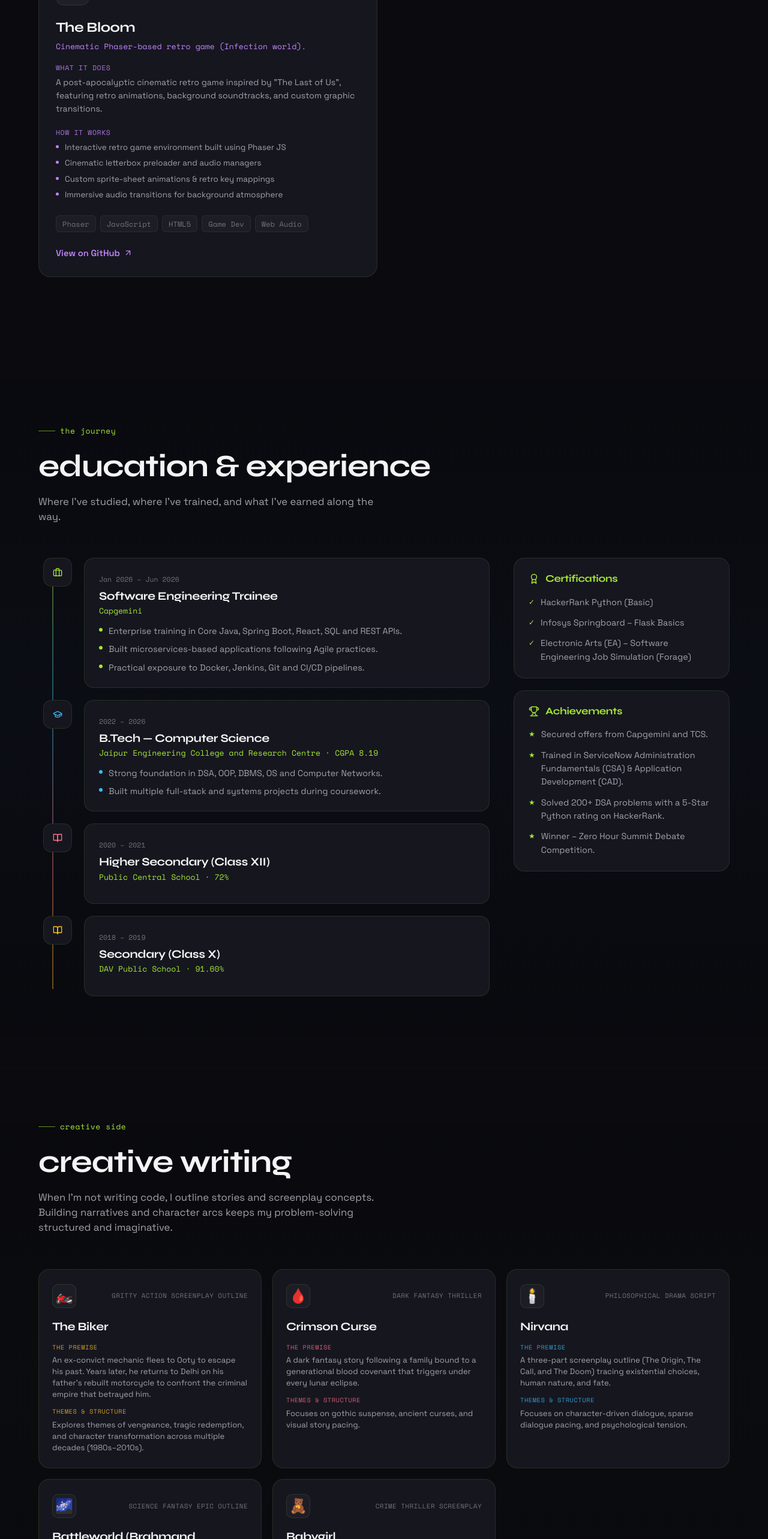
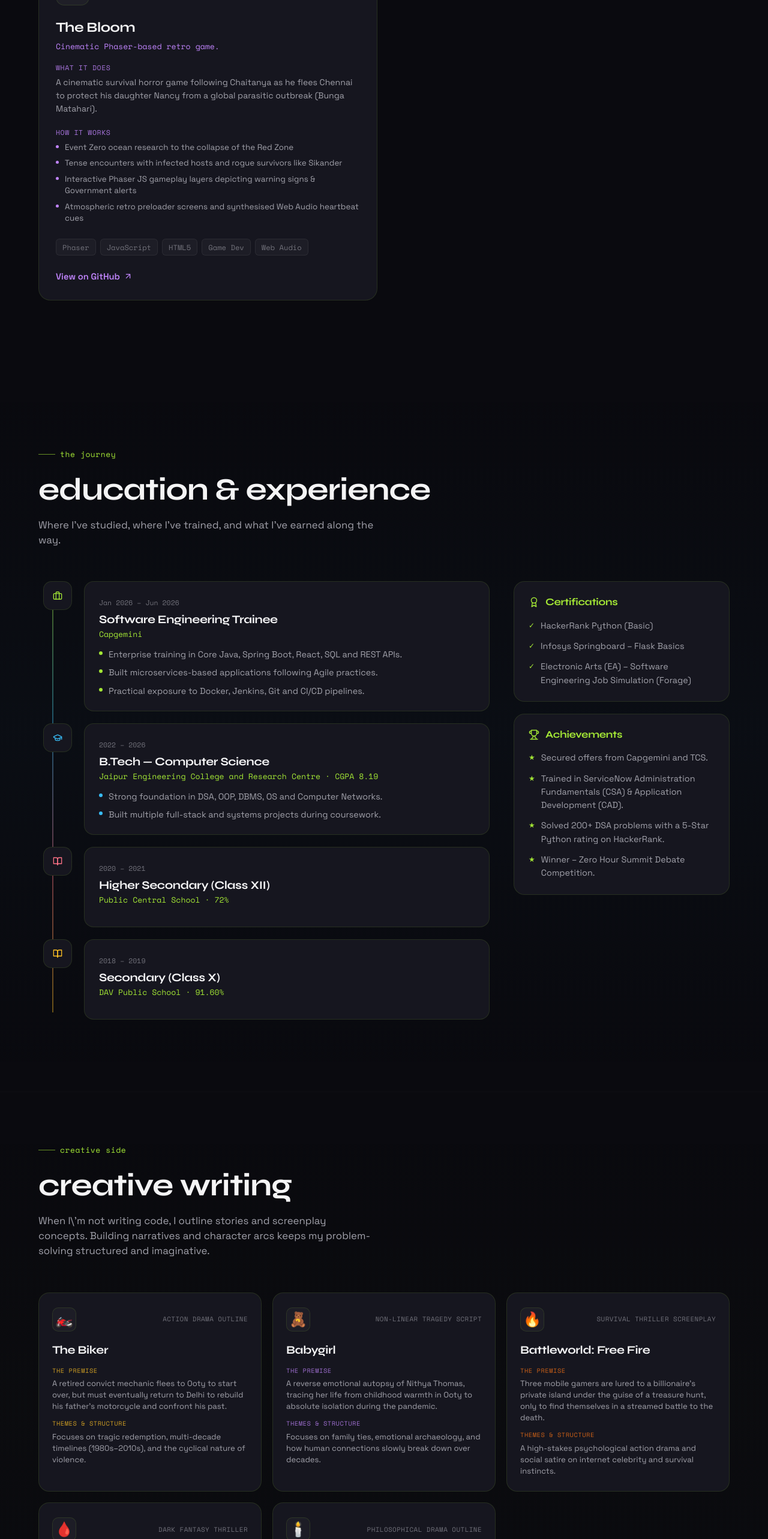
Before and after one commit to Uraj777/portfolio-website, a React (Vite) app: page / in a window 1280 px wide. Shown: the part 4420-6986 px from the top of the page at 60% size. Built offline with nearby package versions, Linux system fonts and the light colour scheme.

Commit message:
Update final story plots, certifications, achievements, and The Bloom narrative

```diff
--- a/src/components/Hobbies.jsx
+++ b/src/components/Hobbies.jsx
@@ -3,43 +3,43 @@ import { BookOpen, Film, Compass } from 'lucide-react';
 const creativeWorks = [
   {
     title: 'The Biker',
-    medium: 'Gritty Action Screenplay Outline',
-    logline: 'An ex-convict mechanic flees to Ooty to escape his past. Years later, he returns to Delhi on his father\'s rebuilt motorcycle to confront the criminal empire that betrayed him.',
-    details: 'Explores themes of vengeance, tragic redemption, and character transformation across multiple decades (1980s–2010s).',
+    medium: 'Action Drama Outline',
+    logline: 'A retired convict mechanic flees to Ooty to start over, but must eventually return to Delhi to rebuild his father\'s motorcycle and confront his past.',
+    details: 'Focuses on tragic redemption, multi-decade timelines (1980s–2010s), and the cyclical nature of violence.',
     emoji: '🏍️',
     accent: '#fbbf24', // yellow
   },
   {
+    title: 'Babygirl',
+    medium: 'Non-linear Tragedy Script',
+    logline: 'A reverse emotional autopsy of Nithya Thomas, tracing her life from childhood warmth in Ooty to absolute isolation during the pandemic.',
+    details: 'Focuses on family ties, emotional archaeology, and how human connections slowly break down over decades.',
+    emoji: '🧸',
+    accent: '#c084fc', // purple
+  },
+  {
+    title: 'Battleworld: Free Fire',
+    medium: 'Survival Thriller Screenplay',
+    logline: 'Three mobile gamers are lured to a billionaire\'s private island under the guise of a treasure hunt, only to find themselves in a streamed battle to the death.',
+    details: 'A high-stakes psychological action drama and social satire on internet celebrity and survival instincts.',
+    emoji: '🔥',
+    accent: '#f97316', // orange
+  },
+  {
     title: 'Crimson Curse',
     medium: 'Dark Fantasy Thriller',
-    logline: 'A dark fantasy story following a family bound to a generational blood covenant that triggers under every lunar eclipse.',
-    details: 'Focuses on gothic suspense, ancient curses, and visual story pacing.',
+    logline: 'A gothic script following a family bound to an ancient blood covenant that forces them to confront a dark curse under every lunar eclipse.',
+    details: 'Combines dark folklore, visual story pacing, and bloodline curses.',
     emoji: '🩸',
     accent: '#fb7185', // rose
   },
   {
     title: 'Nirvana',
-    medium: 'Philosophical Drama Script',
-    logline: 'A three-part screenplay outline (The Origin, The Call, and The Doom) tracing existential choices, human nature, and fate.',
-    details: 'Focuses on character-driven dialogue, sparse dialogue pacing, and psychological tension.',
+    medium: 'Philosophical Drama Outline',
+    logline: 'A three-part script outline (The Origin, The Call, and The Doom) that dissects human nature, fate, and the weight of existential choices.',
+    details: 'Focuses on character-driven dialogue and sparse, slow-burn psychological tension.',
     emoji: '🕯️',
     accent: '#38bdf8', // sky
-  },
-  {
-    title: 'Battleworld (Brahmand Rakshak)',
-    medium: 'Science Fantasy Epic Outline',
-    logline: 'A high-concept superhero space-opera following a cosmic warrior fighting to defend the boundaries of the universe from extra-dimensional threats.',
-    details: 'Highlights massive scale world-building, science fiction technology concepts, and high-stakes action pacing.',
-    emoji: '🌌',
-    accent: '#a3e635', // lime
-  },
-  {
-    title: 'Babygirl',
-    medium: 'Crime Thriller Screenplay',
-    logline: 'A suspenseful thriller tracking a father\'s desperate search for his missing daughter, gradually unravelling a web of deep small-town secrets.',
-    details: 'Emphasizes detective investigation structures, dialogue subtext, and slow-burn dramatic tension.',
-    emoji: '🧸',
-    accent: '#c084fc', // purple
   }
 ];
 
@@ -51,7 +51,7 @@ export default function Hobbies() {
           <span className="section-label">creative side</span>
           <h2 className="section-title">creative writing</h2>
           <p className="section-subtitle">
-            When I'm not writing code, I outline stories and screenplay concepts. Building narratives and character arcs keeps my problem-solving structured and imaginative.
+            When I\'m not writing code, I outline stories and screenplay concepts. Building narratives and character arcs keeps my problem-solving structured and imaginative.
           </p>
         </div>
 
--- a/src/components/Projects.jsx
+++ b/src/components/Projects.jsx
@@ -67,19 +67,19 @@ const projects = [
   },
   {
     name: 'The Bloom',
-    tagline: 'Cinematic Phaser-based retro game (Infection world).',
+    tagline: 'Cinematic Phaser-based retro game.',
     description:
-      'A post-apocalyptic cinematic retro game inspired by "The Last of Us", featuring retro animations, background soundtracks, and custom graphic transitions.',
+      'A cinematic survival horror game following Chaitanya as he flees Chennai to protect his daughter Nancy from a global parasitic outbreak (Bunga Matahari).',
     tags: ['Phaser', 'JavaScript', 'HTML5', 'Game Dev', 'Web Audio'],
     accent: 'purple',
     link: 'https://github.com/cser-utkarsh-raj/the-bloom',
     emoji: '🧟',
     status: 'under development',
     features: [
-      'Interactive retro game environment built using Phaser JS',
-      'Cinematic letterbox preloader and audio managers',
-      'Custom sprite-sheet animations & retro key mappings',
-      'Immersive audio transitions for background atmosphere'
+      'Event Zero ocean research to the collapse of the Red Zone',
+      'Tense encounters with infected hosts and rogue survivors like Sikander',
+      'Interactive Phaser JS gameplay layers depicting warning signs & Government alerts',
+      'Atmospheric retro preloader screens and synthesised Web Audio heartbeat cues'
     ],
   },
 ];
```
